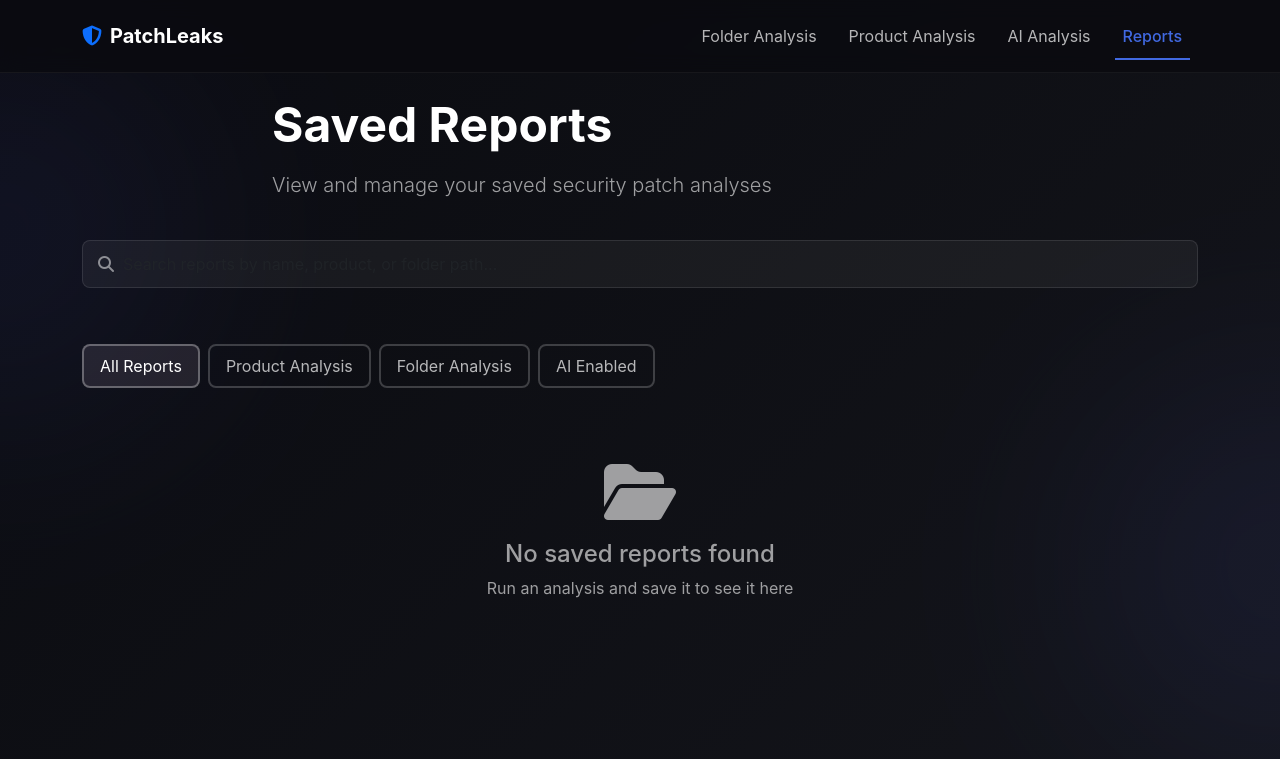
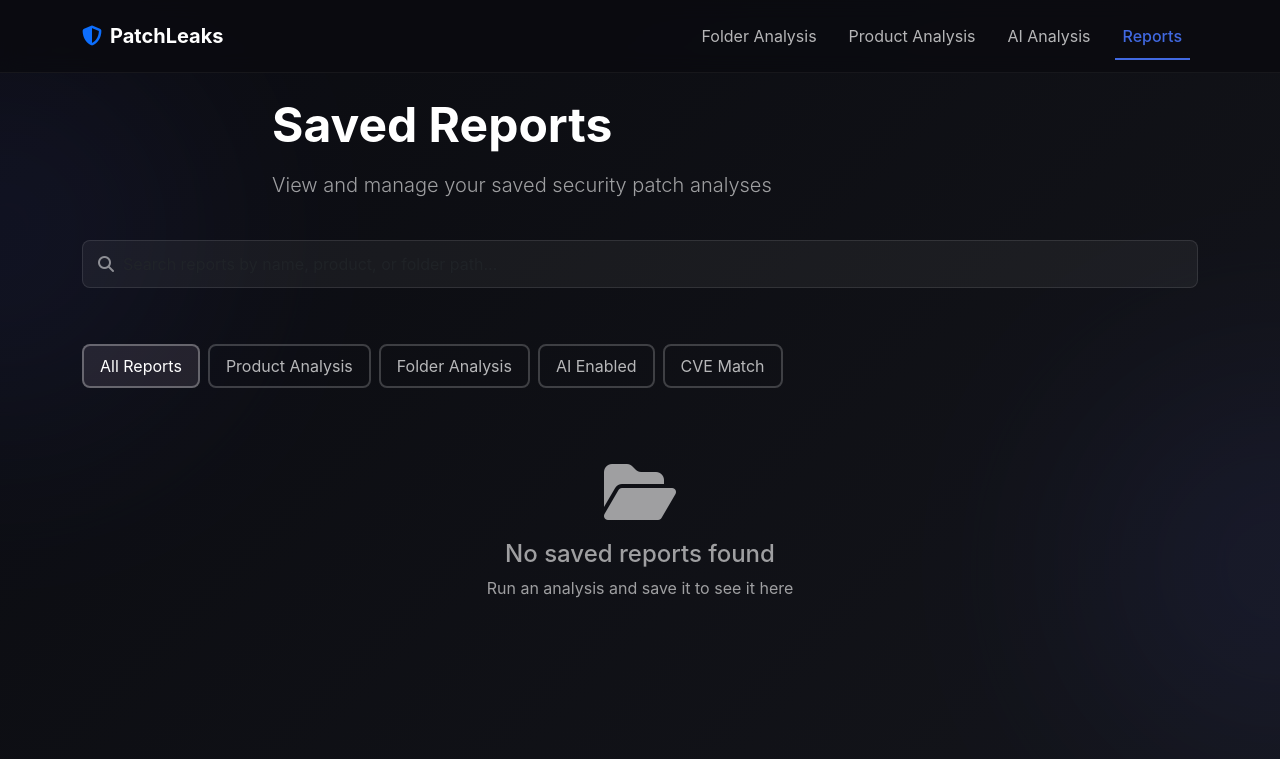
Before and after one commit to hatlesswizard/PatchLeaks, a Flask app: page /reports in a window 1280 px wide; the page is wider, and only the part inside the window is pictured. Shown: the top 759 px of that part. Run offline with Flask 3, Linux system fonts and the light colour scheme.

Commit message:
Update reports.html

```diff
--- a/templates/reports.html
+++ b/templates/reports.html
@@ -466,6 +466,7 @@
             <button class="filter-btn" data-filter="product">Product Analysis</button>
             <button class="filter-btn" data-filter="folder">Folder Analysis</button>
             <button class="filter-btn" data-filter="ai">AI Enabled</button>
+            <button type="button" class="btn btn-outline-info filter-btn" data-filter="cve">CVE Match</button>
         </div>
     </div>
 </div>
@@ -527,6 +528,16 @@
                     <i class="fas fa-bug"></i>
                     <span>{{ report.vuln_count }} Vulnerabilities</span>
                 </div>
+                {% if report.meta.params.cve_ids %}
+                <div class="stat-item">
+                    <i class="fas fa-bug text-danger"></i>
+                    <span>
+                        {% for cve in report.meta.params.cve_ids.split(',') %}
+                            <span class="badge bg-danger badge-glow me-1">{{ cve.strip() }}</span>
+                        {% endfor %}
+                    </span>
+                </div>
+                {% endif %}
                 {% if report.meta.params.extension %}
                 <div class="stat-item">
                     <i class="fas fa-filter"></i>
```
